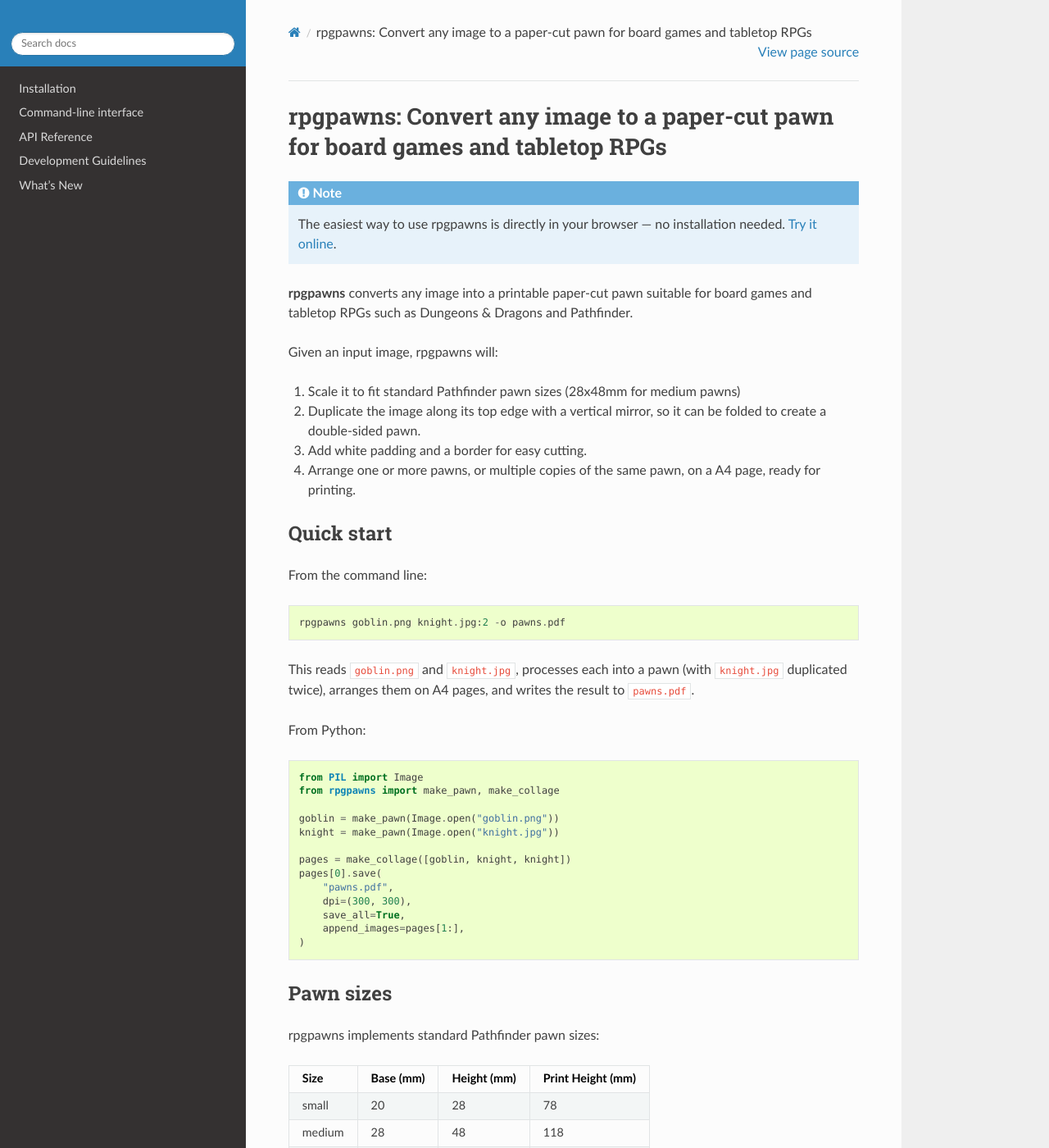
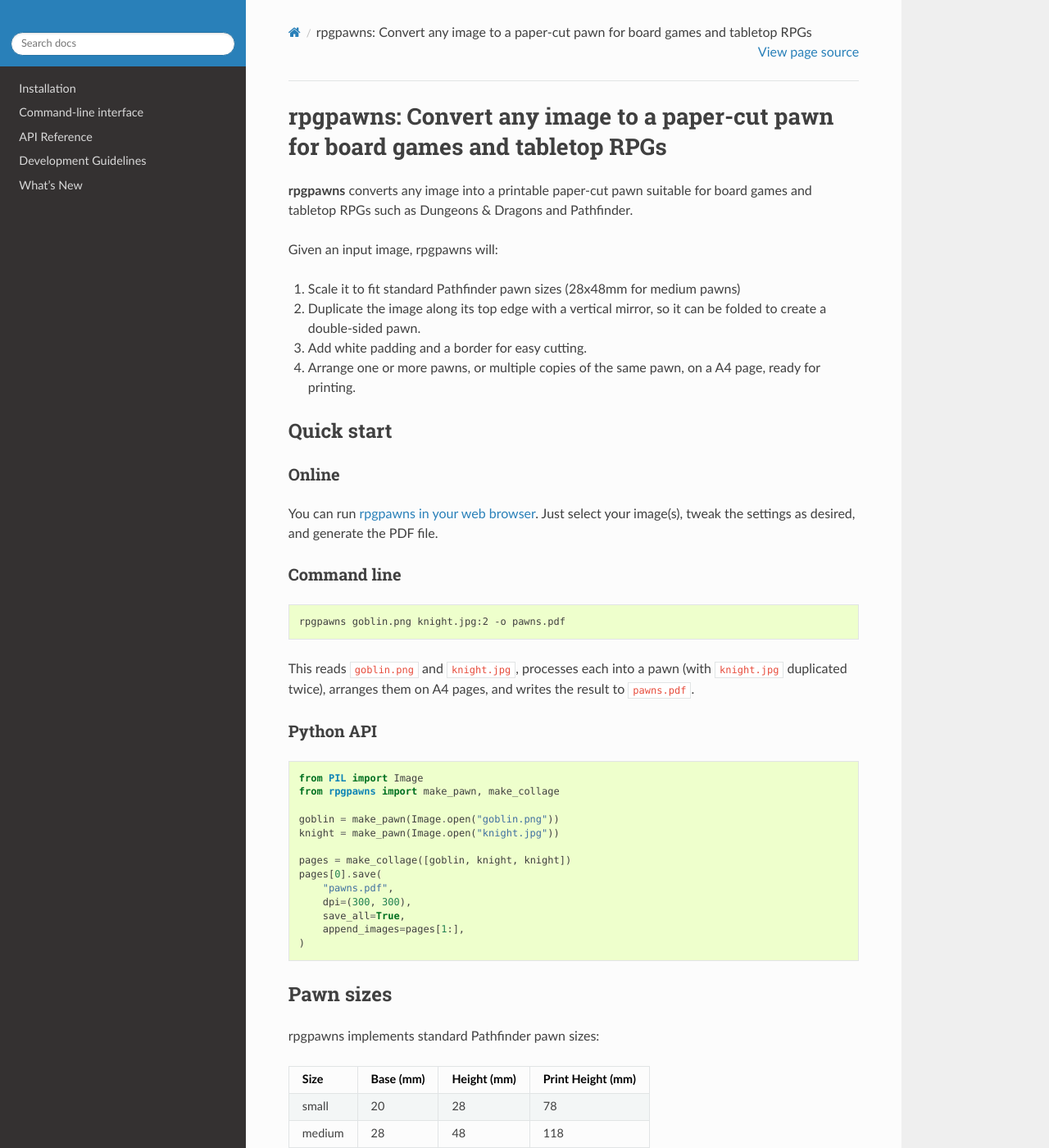
Before and after one commit to crusaderky/rpgpawns, a Sphinx documentation site: the page built from doc/index.rst, in a window 1280 px wide and 1400 px high. Shown: the whole window at 82% size. Built offline with Sphinx 7.4.7 and the Read the Docs theme 3.1.0, drawn with Linux system fonts in a browser that asks for light colours; the version number could not be read and is left out.

Commit message:
docs nit

```diff
--- a/doc/conf.py
+++ b/doc/conf.py
@@ -116,12 +116,7 @@
 # Theme options are theme-specific and customize the look and feel of a theme
 # further.  For a list of options available for each theme, see the
 # documentation.
-html_theme_options = {
-    "logo_only": True,
-    "extra_nav_links": {
-        "Try Online": "https://crusaderky.github.io/rpgpawns/",
-    },
-}
+html_theme_options = {"logo_only": True}
 
 # Add any paths that contain custom themes here, relative to this directory.
 # html_theme_path = []
--- a/doc/index.rst
+++ b/doc/index.rst
@@ -1,10 +1,5 @@
 rpgpawns: Convert any image to a paper-cut pawn for board games and tabletop RPGs
 =================================================================================
-
-.. note::
-
-   The easiest way to use rpgpawns is directly in your browser — no installation
-   needed. `Try it online <https://crusaderky.github.io/rpgpawns/>`_.
 
 **rpgpawns** converts any image into a printable paper-cut pawn suitable for
 board games and tabletop RPGs such as Dungeons & Dragons and Pathfinder.
@@ -21,7 +16,14 @@
 Quick start
 -----------
 
-From the command line::
+Online
+^^^^^^
+You can run `rpgpawns in your web browser <https://crusaderky.github.io/rpgpawns/>`_.
+Just select your image(s), tweak the settings as desired, and generate the PDF file.
+
+Command line
+^^^^^^^^^^^^
+.. code-block:: bash
 
    rpgpawns goblin.png knight.jpg:2 -o pawns.pdf
 
@@ -29,7 +31,8 @@
 (with ``knight.jpg`` duplicated twice), arranges them on A4 pages, and
 writes the result to ``pawns.pdf``.
 
-From Python:
+Python API
+^^^^^^^^^^
 
 .. code-block:: python
 
```
Also changed, not shown: doc/installing.rst (+5 -2 lines).
